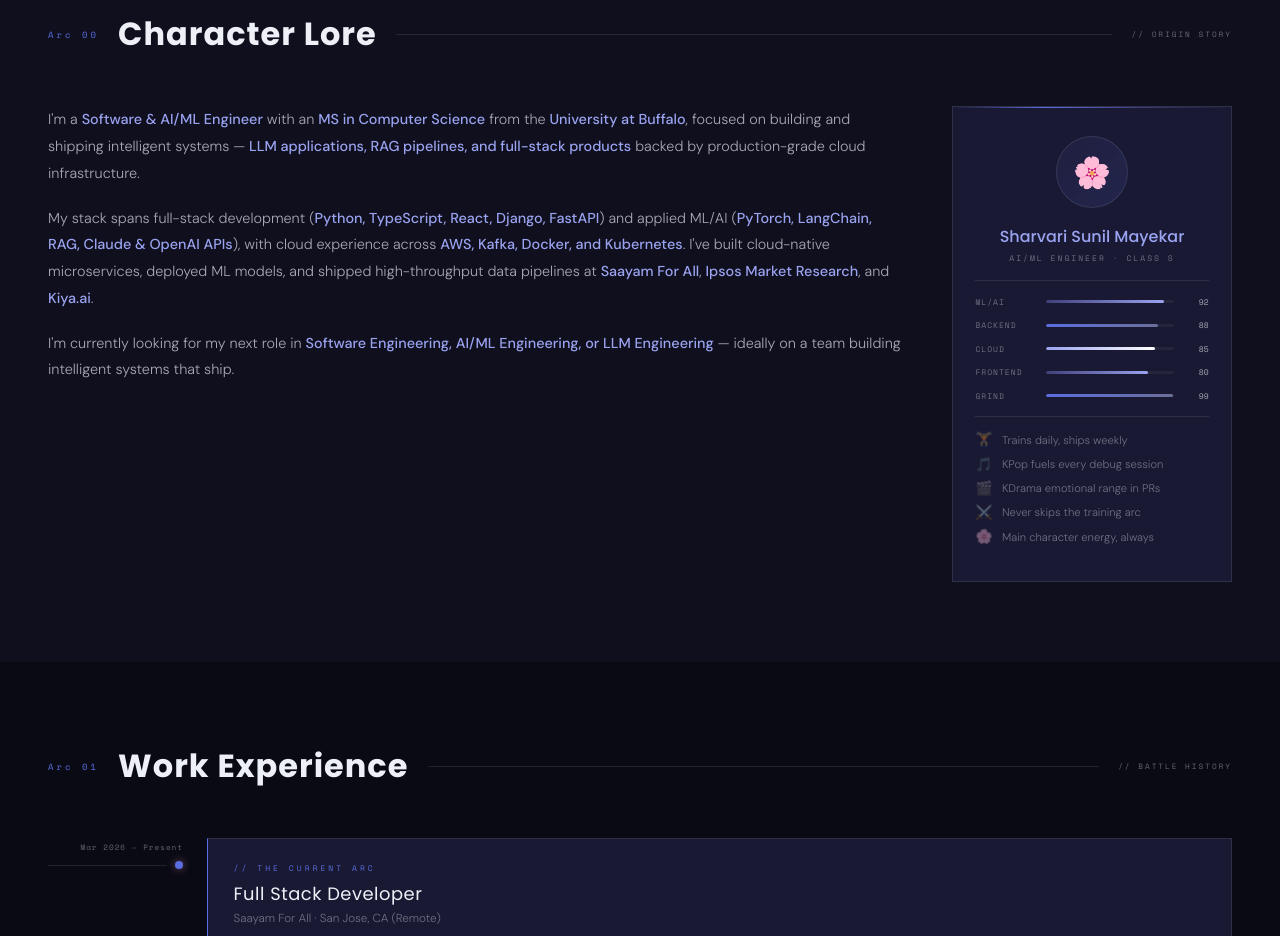
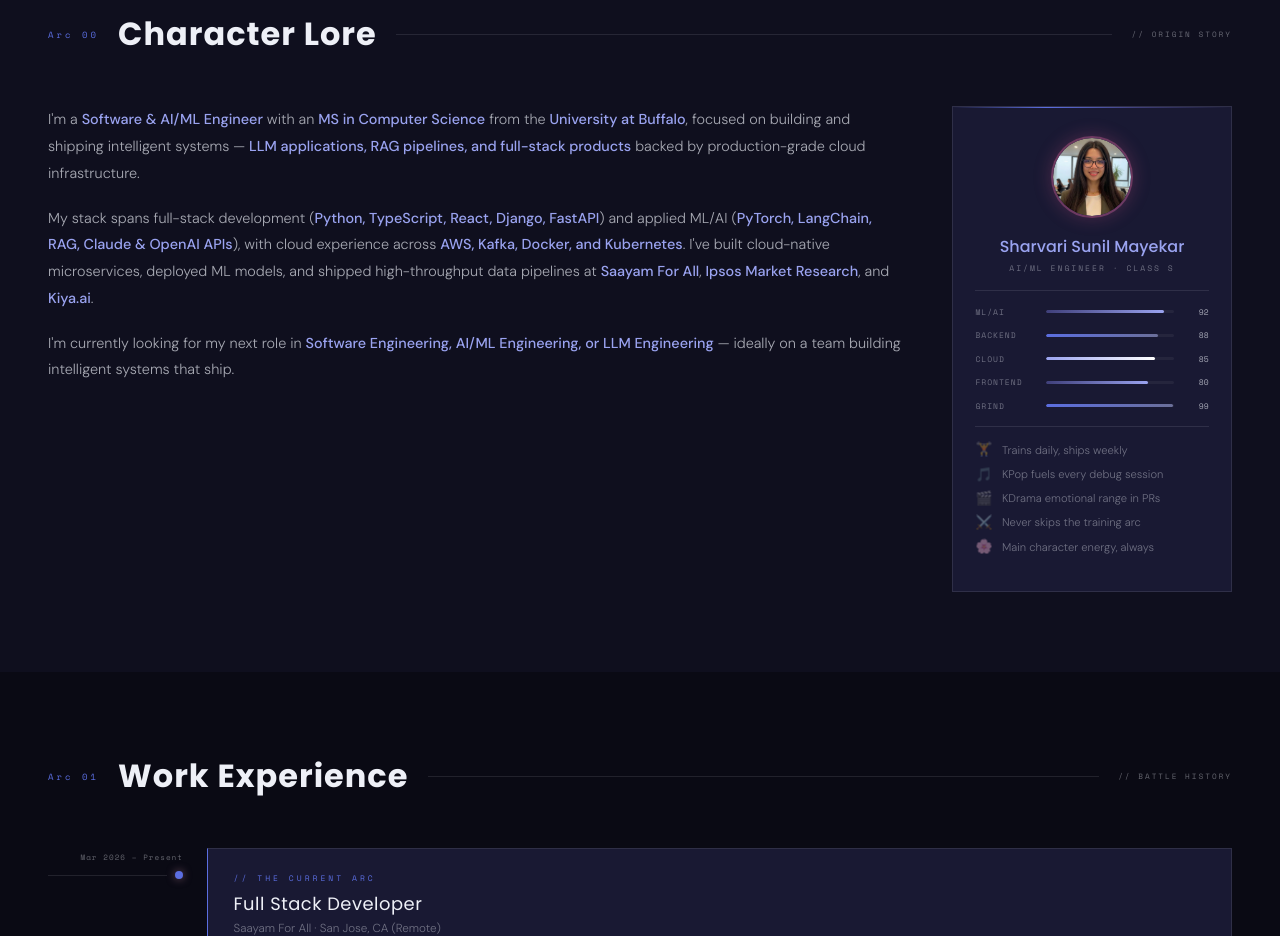
Before and after one commit to piercetheshar/Portfolio, a website: page index.html in a window 1280 px wide. Shown: the part 940-1876 px from the top of the page. Drawn offline with nearby package versions, Linux system fonts and the light colour scheme.

Commit message:
Add profile headshot photo to character lore card avatar

```diff
--- a/index.html
+++ b/index.html
@@ -543,16 +543,27 @@
     }
 
     .char-avatar {
-      width: 72px;
-      height: 72px;
+      width: 82px;
+      height: 82px;
       border-radius: 50%;
       background: linear-gradient(135deg, var(--plum-dim), var(--rose-dim));
-      border: 1px solid var(--border);
+      border: 2px solid rgba(224, 92, 138, 0.4);
+      box-shadow: 0 0 18px rgba(224, 92, 138, 0.25);
       margin: 0 auto 1rem;
       display: flex;
       align-items: center;
       justify-content: center;
-      font-size: 1.9rem;
+      overflow: hidden;
+      position: relative;
+    }
+
+    .char-avatar-img {
+      width: 100%;
+      height: 100%;
+      object-fit: cover;
+      object-position: center 12%;
+      display: block;
+      border-radius: 50%;
     }
 
     .char-name {
@@ -1678,7 +1689,9 @@
         <p>I'm currently looking for my next role in <em>Software Engineering, AI/ML Engineering, or LLM Engineering</em> — ideally on a team building intelligent systems that ship.</p>
       </div>
       <div class="char-card">
-        <div class="char-avatar">🌸</div>
+        <div class="char-avatar">
+          <img src="profile.jpg" alt="Sharvari Sunil Mayekar" class="char-avatar-img">
+        </div>
         <div class="char-name">Sharvari Sunil Mayekar</div>
         <div class="char-class">AI/ML Engineer · Class S</div>
         <div class="char-divider"></div>
```
Also changed, not shown: portfolio_mockup.html (+18 -5 lines), sharvari_portfolio.html (+18 -5 lines), profile.jpg (added).
